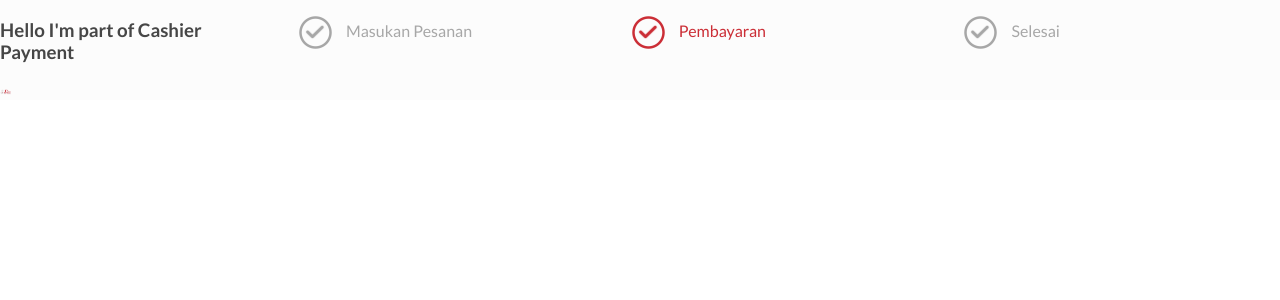
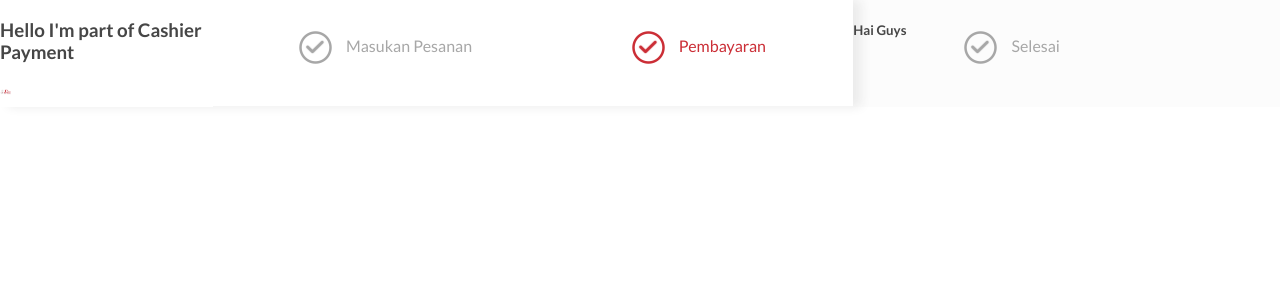
Before and after one commit to felix1712/vue-cashier, a Vue app: page / in a window 1280 px wide. Shown: the top 300 px of the page. Built offline with nearby package versions, Linux system fonts and the light colour scheme.

Commit message:
progress bar implement

```diff
--- a/src/components/BaseProgress/BaseProgress.vue
+++ b/src/components/BaseProgress/BaseProgress.vue
@@ -10,3 +10,9 @@ export default {
 	},
 };
 </script>
+
+<style lang="scss" scoped>
+	#progressBar{
+		border-bottom: 1px solid #F5F5F5;
+	}
+</style>
--- a/src/components/BaseProgress/index.html
+++ b/src/components/BaseProgress/index.html
@@ -1,5 +1,5 @@
 <div id="progressBar">
-	<div class="s-container s-ta-c s-py-15">
+	<div class="s-container s-ta-c s-py-30">
 			<div class="col-4">
 				<progress-title
 					:title="'Masukan Pesanan'" />
--- /dev/null
+++ b/src/components/CashierDetail/CashierDetail.vue
@@ -0,0 +1,7 @@
+<template src="./index.html"></template>
+
+<script>
+	export default {
+		name: 'CashierDetail',
+	}
+</script>
--- /dev/null
+++ b/src/components/CashierDetail/index.html
@@ -0,0 +1,3 @@
+<div id="cashierDetail" class="col-4">
+	<h5>Hai Guys</h5>
+</div>
--- a/src/components/CashierPayment/CashierPayment.vue
+++ b/src/components/CashierPayment/CashierPayment.vue
@@ -12,3 +12,10 @@ export default {
 	},
 };
 </script>
+
+<style lang="scss" scoped>
+	#cashierPayment{
+		background: #fff;
+		box-shadow: 8px 0 10px 0px #EBEBEB
+	}
+</style>
--- a/src/views/PageCashier.vue
+++ b/src/views/PageCashier.vue
@@ -2,17 +2,20 @@
 	<div id="pageCashier">
 		<div class="row">
 			<CashierPayment />
+			<CashierDetail />
 		</div>
 	</div>
 </template>
 
 <script>
 import CashierPayment from '@/components/CashierPayment/CashierPayment.vue';
+import CashierDetail from '@/components/CashierDetail/CashierDetail.vue';
 
 export default {
 	name: 'PageCashier',
 	components: {
 		CashierPayment,
+		CashierDetail,
 	},
 };
 </script>
```
